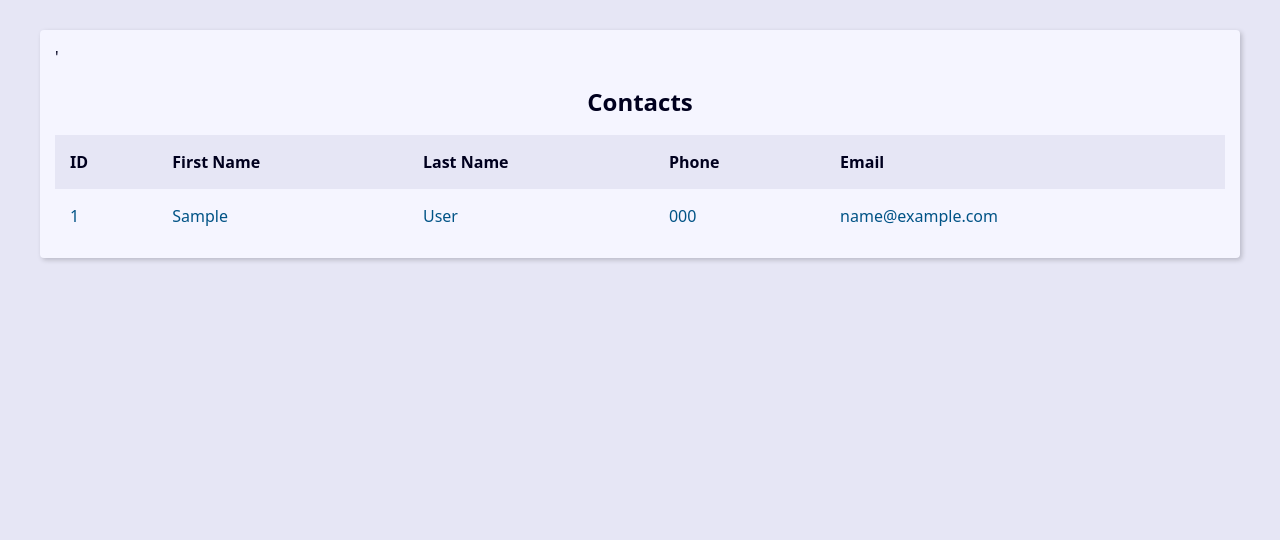
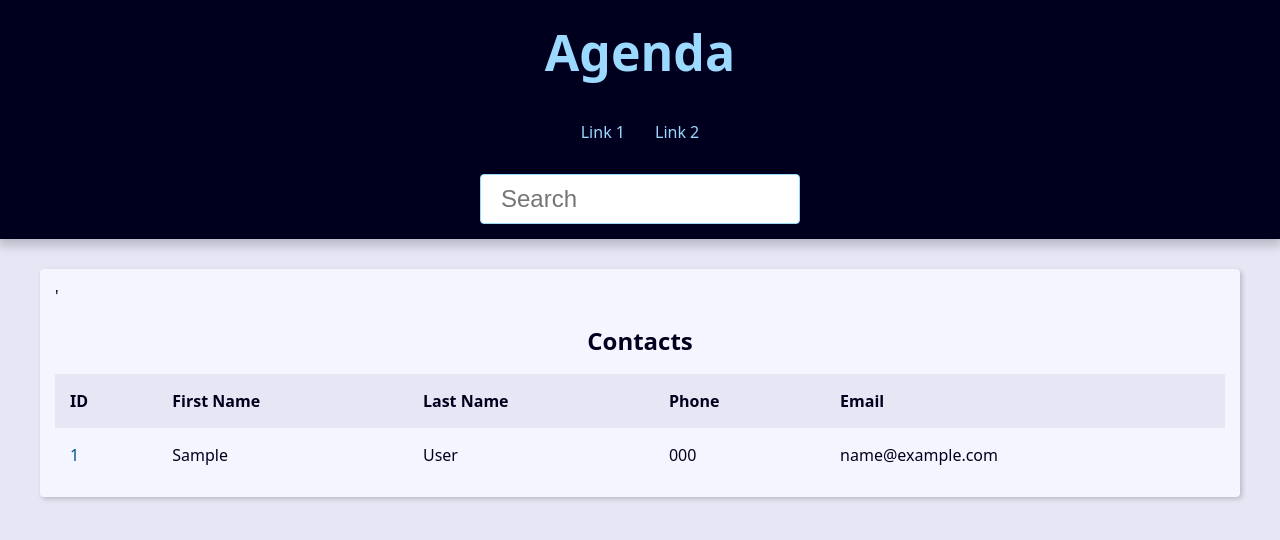
Before and after one commit to ygorlima-py/agenda-django, a Django app: page / in a window 1280 px wide. Shown: the top 540 px of the page. Run offline with Django 5.2, Linux system fonts and the light colour scheme; tables that the repository leaves empty hold one stand-in row (values such as "Sample post").

Commit message:
Criação do de nav para o menu e novos templates para single contact

```diff
--- a/base_templates/global/base.html
+++ b/base_templates/global/base.html
@@ -7,6 +7,41 @@
     <title>Document</title>
 </head>
 <body>
+    <header class="header">
+        <h1 class="header-heading">
+            <a href="{% url "contact:index" %}" class="header-link">
+                Agenda
+            </a>
+        </h1>
+
+        <nav class="menu">
+            <ul class="menu-list">
+                <li class="menu-item">
+                    <a href="" class="menu-link">
+                    Link 1
+                    </a>
+                </li>
+                <li class="menu-item">
+                    <a href="" class="menu-link">
+                    Link 2
+                    </a>
+                </li>
+            </ul>
+        </nav>
+
+        <div class="search">
+            <form action="" method="get">
+                <input
+                type="search"
+                class="search-input"
+                placeholder='Search'
+                id='search'
+                name='q'
+                >
+            </form>
+        </div>
+    </header>
+
     <main class='content'>
         {% block content %}{% endblock content %}
     <main>
--- a/contact/templates/contact/index.html
+++ b/contact/templates/contact/index.html
@@ -21,33 +21,25 @@
                 {% for contact in contacts %}
                 <tr class='table-row'>
                     <td class="table-cel">
-                        <a class='table-link' href='#'>
+                        <a class='table-link' href='{% url "contact:contact" contact.id %}'>
                             {{contact.id}}
                         </a>
                     </td>
 
                     <td class="table-cel">
-                        <a class='table-link' href='#'>
-                            {{contact.first_name}}
-                        </a>
+                        {{contact.first_name}}
                     </td>
 
                     <td class="table-cel">
-                        <a class='table-link' href='#'>
-                            {{contact.last_name}}
-                        </a>
+                        {{contact.last_name}}
                     </td>
 
                     <td class="table-cel">
-                        <a class='table-link' href='#'>
-                            {{contact.phone}}
-                        </a>
+                        {{contact.phone}}
                     </td>
 
                     <td class="table-cel">
-                        <a class='table-link' href='#'>
-                            {{contact.email}}
-                        </a>
+                        {{contact.email}}
                     </td>
                 </tr>
                 {% endfor %}
--- a/contact/urls.py
+++ b/contact/urls.py
@@ -1,8 +1,11 @@
 from django.urls import path
-from contact.views import index
+from contact.views import index, contact
 
 app_name = 'contact'
 
 urlpatterns = [
+
+    path('<int:contact_id>/',contact, name='contact'),
     path('',index, name='index'),
+
 ]
--- a/contact/views/contact_views.py
+++ b/contact/views/contact_views.py
@@ -1,11 +1,12 @@
 from django.shortcuts import render
+from django.http import Http404
 from contact.models import Contact
 
 # Create your views here.
 def index(request):
     contacts = Contact.objects.filter(show=True).order_by('-id')[0:10]
 
-    print(contacts.query)
+
     context = dict(
         contacts=contacts,
     )
@@ -14,3 +15,19 @@ def index(request):
         'contact/index.html',
         context,
     )
+
+
+
+def contact(request, contact_id):
+    single_contact = Contact.objects.filter(pk=contact_id, show=True).first()
+
+    if single_contact is None:
+        raise Http404()
+
+    context = {'contact': single_contact}
+
+    return render(
+        request,
+        'contact/contact.html',
+        context,
+    )
```
Also changed, not shown: contact/templates/contact/contact.html (added, +16 -0 lines).
